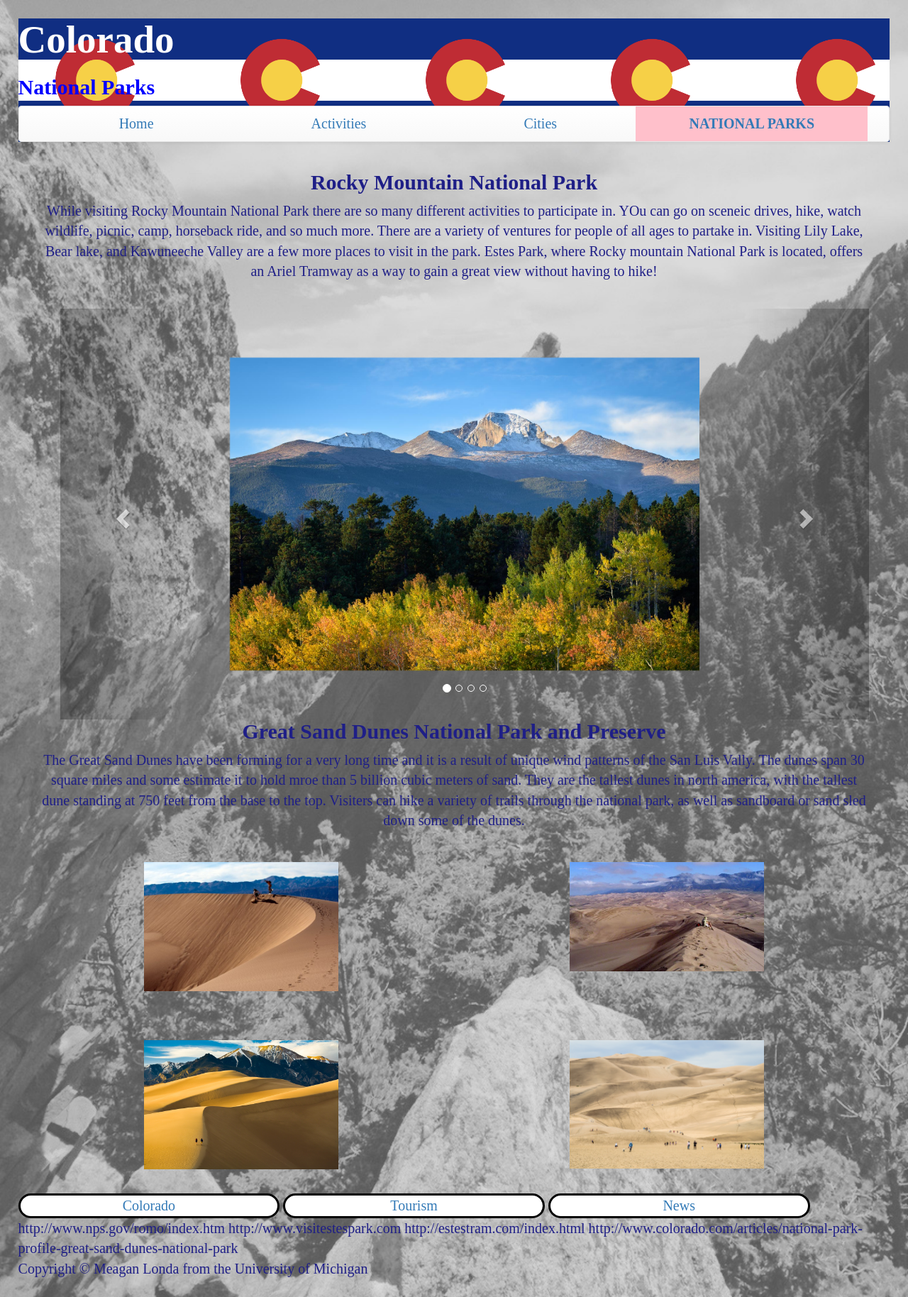
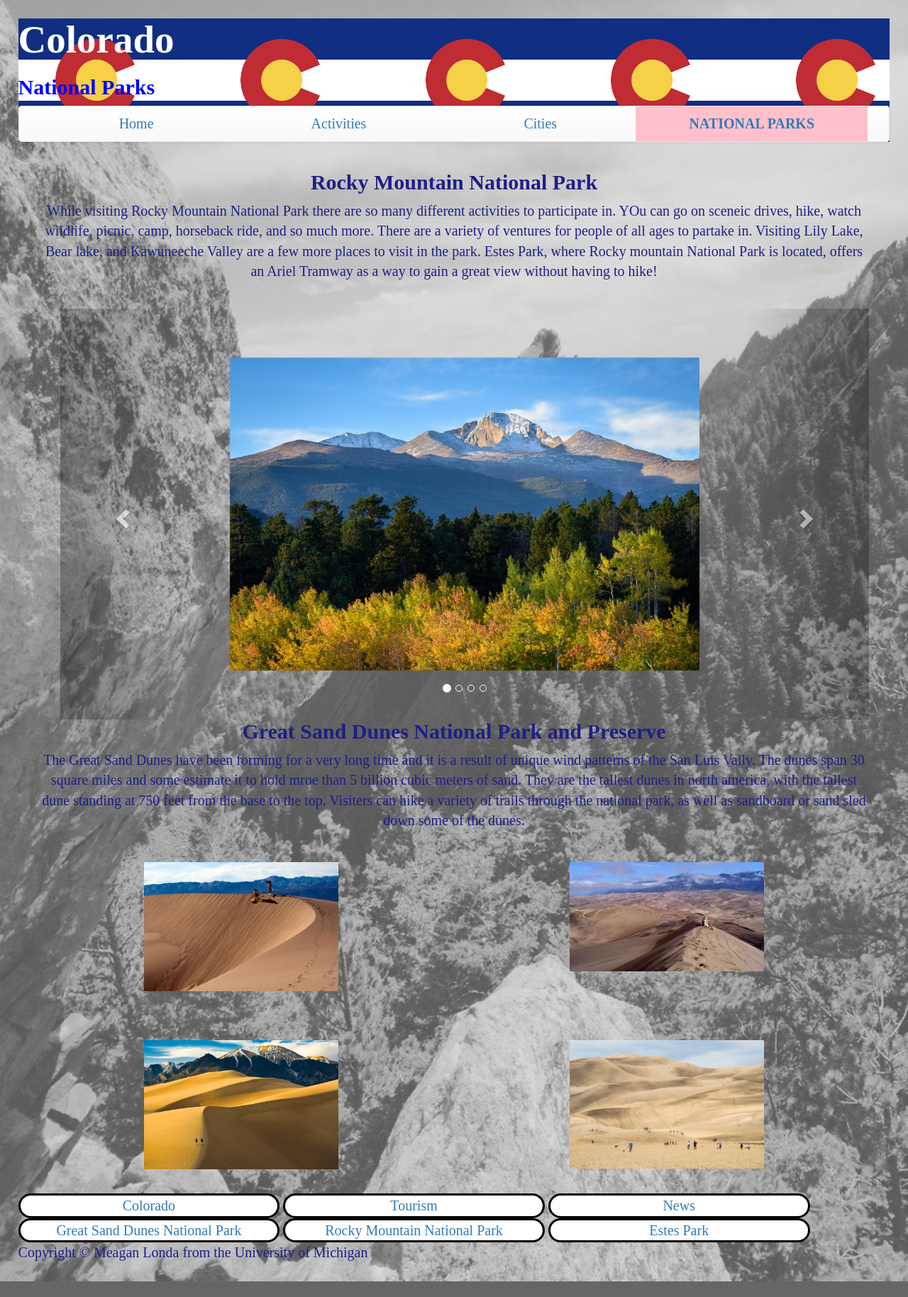
Before and after one commit to melonda/portfolio, a Python web app: template templates/parks.html in a window 1280 px wide. Shown: the whole page at 71% size. After the commit the page ends 1806 px from the top, so only its background shows below. Run offline with Jinja, Linux system fonts and the light colour scheme; the template is opened without the code that fills it, so the values that code supplies are empty; some libraries are stand-ins or nearby versions.

Commit message:
Footer
changed the footer for national parks

```diff
--- a/templates/parks.html
+++ b/templates/parks.html
@@ -123,8 +123,7 @@
 
 
 {% block foot %}
-http://www.nps.gov/romo/index.htm
-http://www.visitestespark.com
-http://estestram.com/index.html
-http://www.colorado.com/articles/national-park-profile-great-sand-dunes-national-park
+<a href="http://www.colorado.com/articles/national-park-profile-great-sand-dunes-national-park">Great Sand Dunes National Park</a>
+<a href="http://www.nps.gov/romo/index.htm">Rocky Mountain National Park</a>
+<a href="http://www.visitestespark.com/">Estes Park</a>
 {% endblock %}
```
